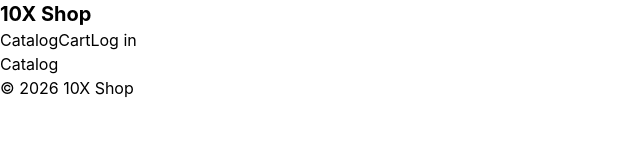
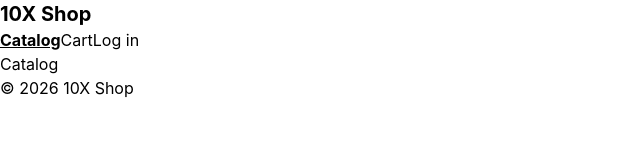
Before and after one commit to Mariam3120/10x-Shop-Mariam-Grigolia, a React (Vite) app: page / in a window 1280 px wide. Shown: the top 160 px of the page, without its empty margins (0-640 px from the left). Built offline with nearby package versions, Linux system fonts and the light colour scheme.

Commit message:
feat: header navigation with active NavLink and 404 link

```diff
--- a/src/components/layout/Header.tsx
+++ b/src/components/layout/Header.tsx
@@ -1,11 +1,34 @@
+import { Link, NavLink } from "react-router";
+
 function Header() {
   return (
     <header>
-      <div className="font-bold text-xl">10X Shop</div>
+      <Link to="/" className="font-bold text-xl">
+        10X Shop
+      </Link>
+
       <nav>
-        <span>Catalog</span>
-        <span>Cart</span>
-        <span>Log in</span>
+        <NavLink
+          to="/"
+          end
+          className={({ isActive }) => (isActive ? "font-bold underline" : "")}
+        >
+          Catalog
+        </NavLink>
+
+        <NavLink
+          to="/cart"
+          className={({ isActive }) => (isActive ? "font-bold underline" : "")}
+        >
+          Cart
+        </NavLink>
+
+        <NavLink
+          to="/login"
+          className={({ isActive }) => (isActive ? "font-bold underline" : "")}
+        >
+          Log in
+        </NavLink>
       </nav>
     </header>
   );
--- a/src/pages/NotFoundPage.tsx
+++ b/src/pages/NotFoundPage.tsx
@@ -1,8 +1,12 @@
+import { Link } from "react-router";
+
 function NotFoundPage() {
   return (
     <>
       <h1>Page not found</h1>
       <p>The page you are looking for does not exist.</p>
+
+      <Link to="/">Go to catalog</Link>
     </>
   );
 }
```
